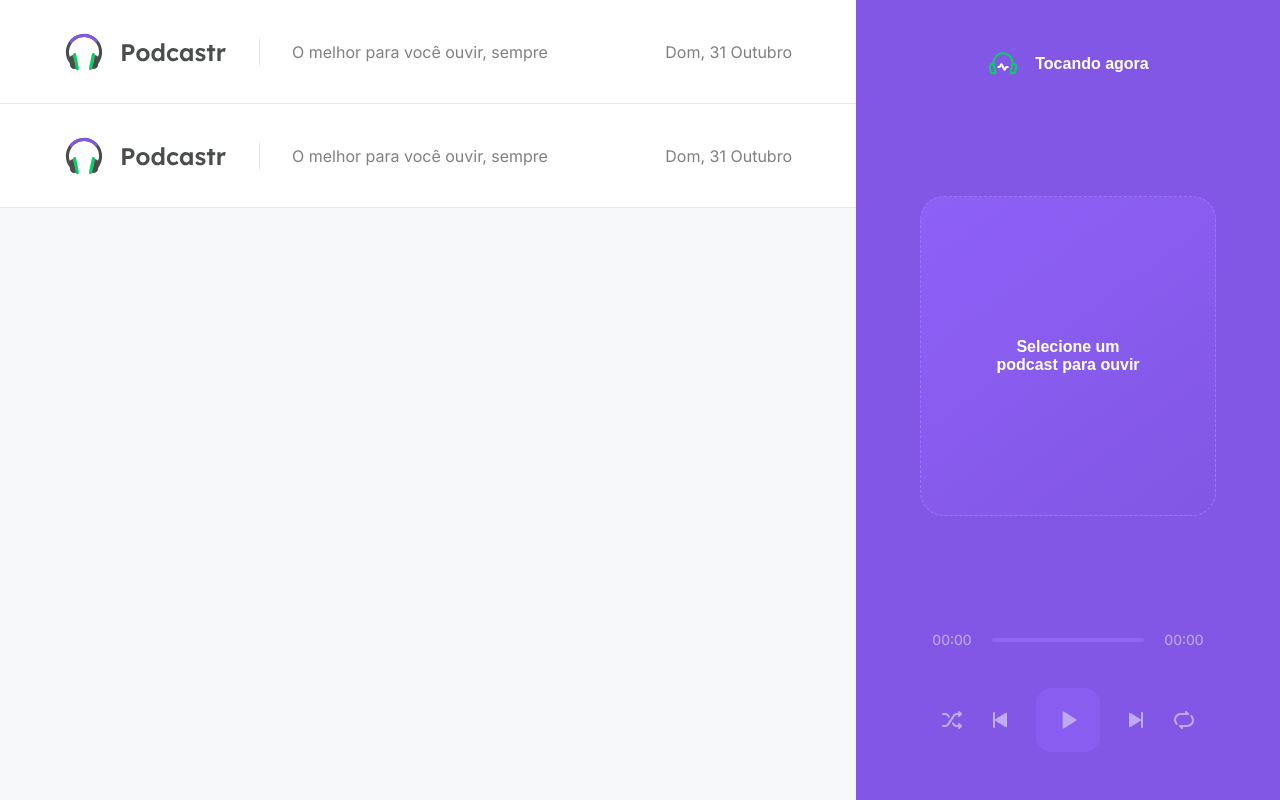
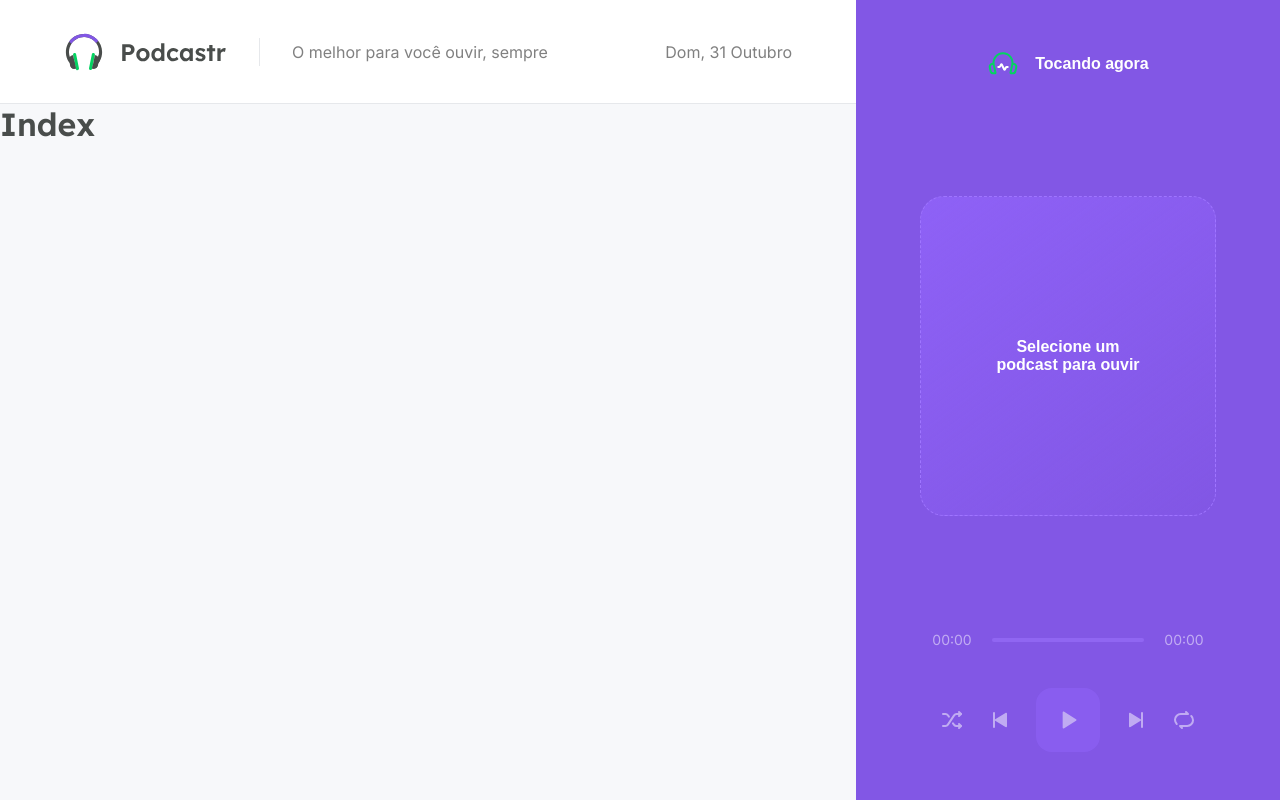
Before and after one commit to rafaelacorrea/podcastr, a Next.js app: page / in a window 1280 px wide. Built offline with nearby package versions, Linux system fonts and the light colour scheme.

Commit message:
refactor: addin H1

```diff
--- a/src/pages/index.tsx
+++ b/src/pages/index.tsx
@@ -1,6 +1,6 @@
-import { Header } from "../components/Header"
+
 export default function Home() {
   return (
-    <Header/>
+    <h1>Index</h1>
   )
 }
```
